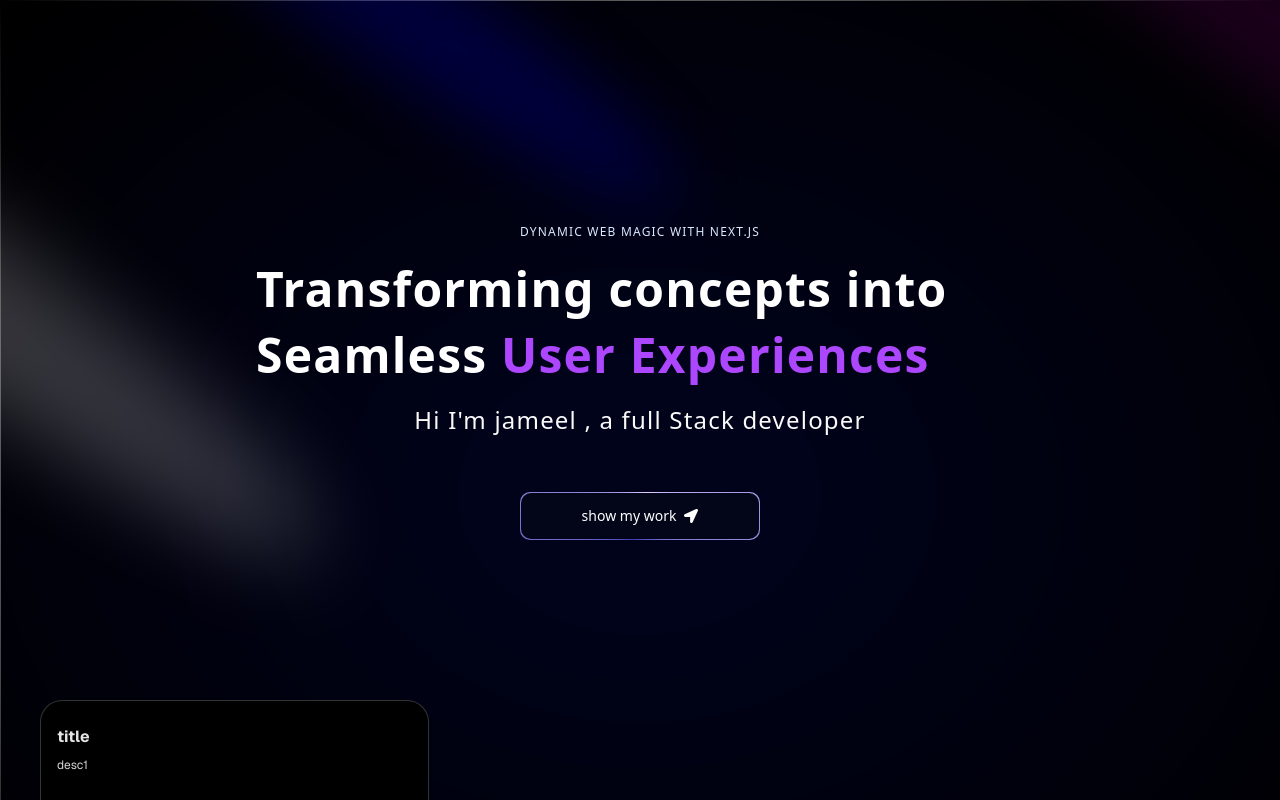
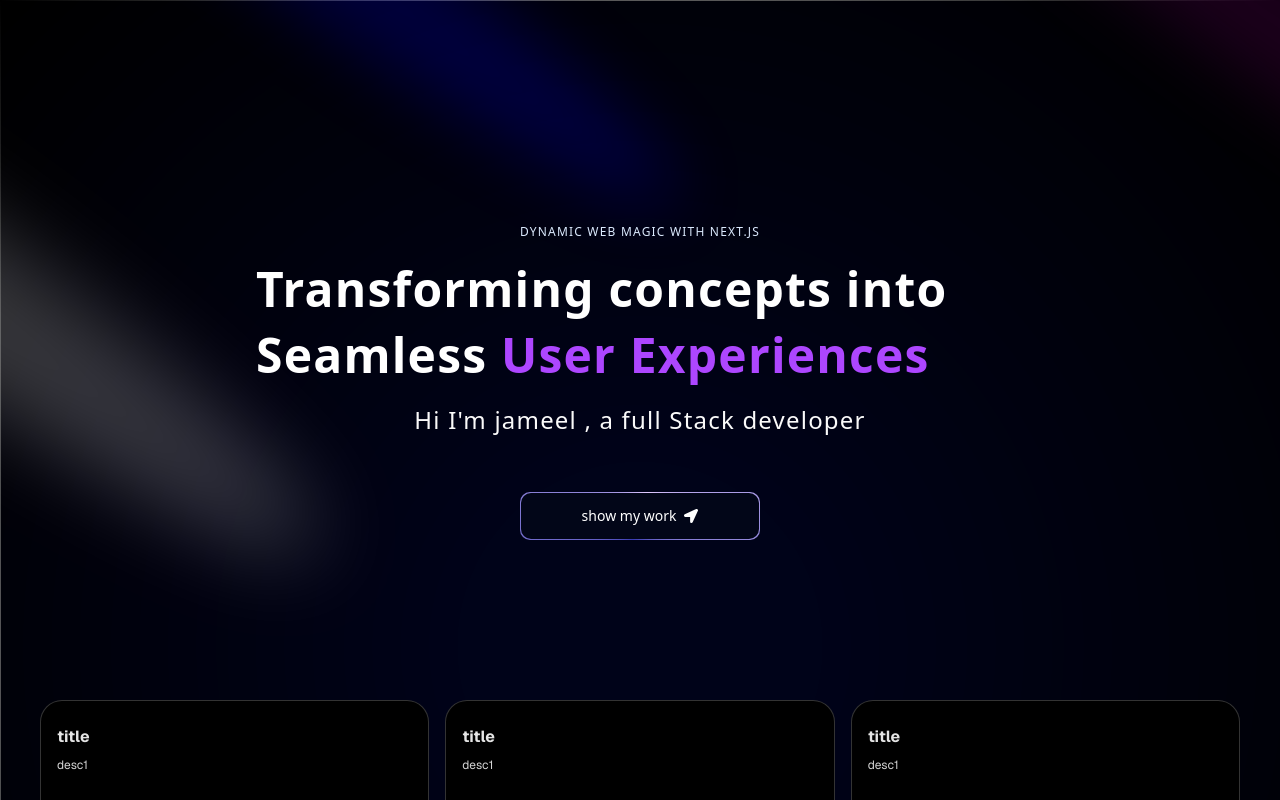
Before and after one commit to mdjameel04/Portfolio, a Next.js app: page / in a window 1280 px wide. Shown: the top 800 px of the page. Built offline with nearby package versions, Linux system fonts and the light colour scheme.

Commit message:
first commit

```diff
--- /dev/null
+++ b/Data/index.ts
@@ -0,0 +1,6 @@
+export const gridItems =[
+    { title: "title", description: "desc1", id: 1},
+    { title: "title", description: "desc1", id: 2},
+    { title: "title", description: "desc1", id: 3},
+    { title: "title", description: "desc1", id: 4},
+]
--- a/app/_components/Grid.tsx
+++ b/app/_components/Grid.tsx
@@ -1,11 +1,12 @@
 import { BentoGrid, BentoGridItem } from '@/components/ui/bento-grid'
+import { gridItems } from '@/Data'
 import React from 'react'
 
 const Grid = () => {
   return (
     <section id='about'>
 <BentoGrid>
-    {[{ title: "title", description: "desc1", id: 1}].map((item)=>(
+   {gridItems.map((item)=>(
         <BentoGridItem
             id={item.id} key={item.id}
             title={item.title} description={item.description} >
```
